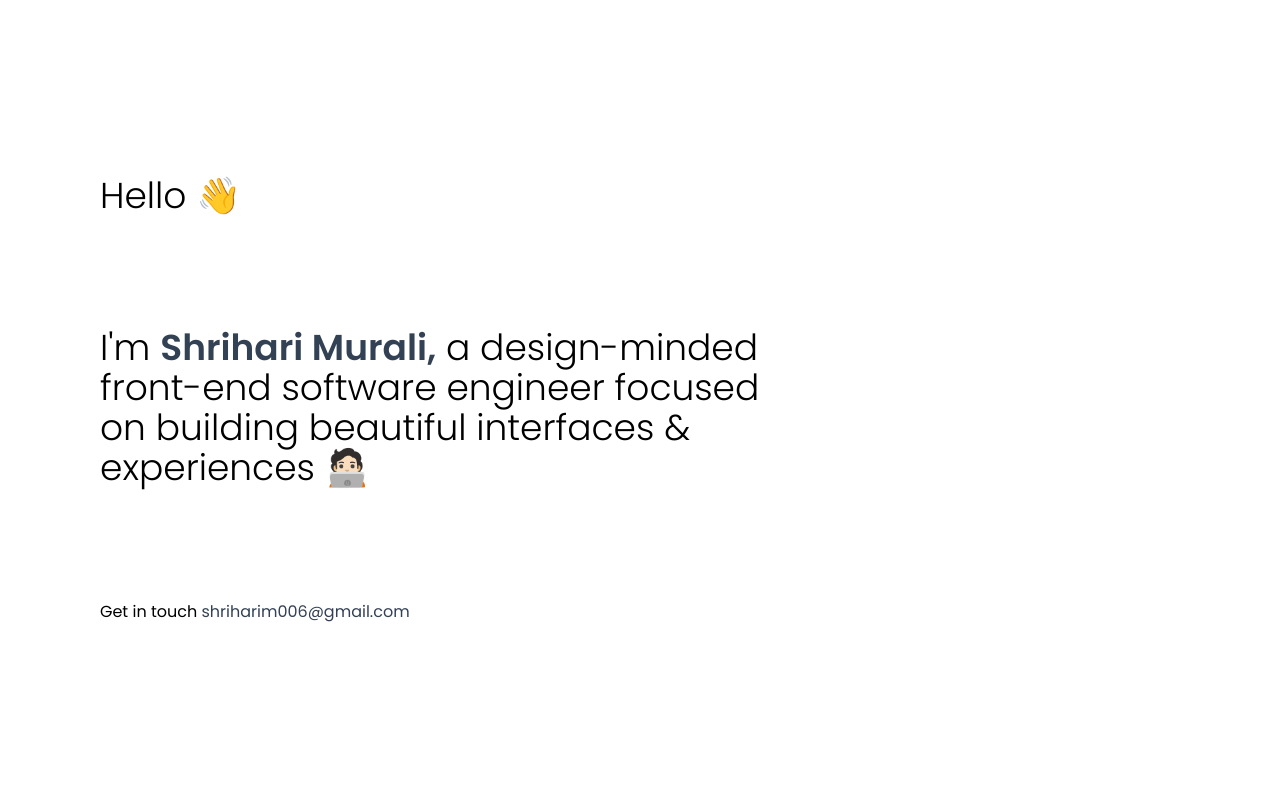
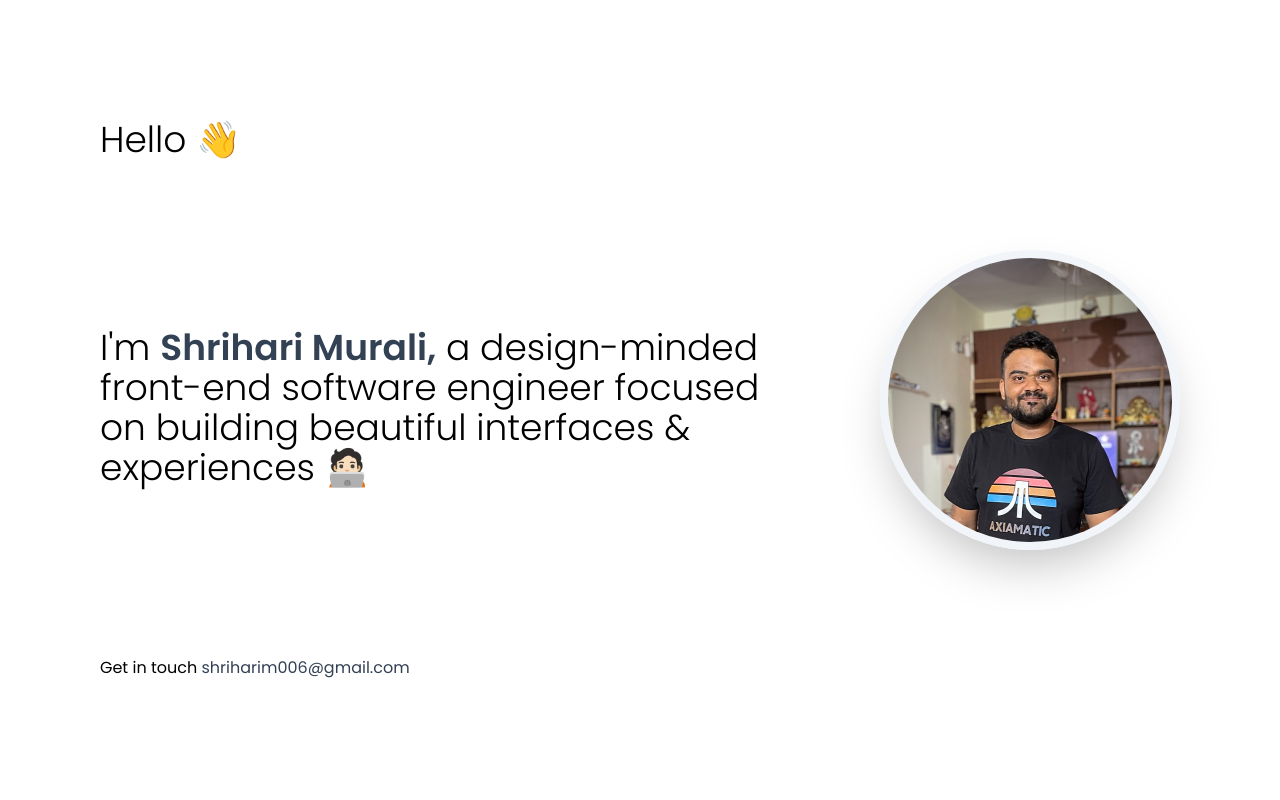
Before and after one commit to shriharimurali/shri-portfolio, a React (Vite) app: page / in a window 1280 px wide. Shown: the top 800 px of the page. Built offline with nearby package versions, Linux system fonts and the light colour scheme.

Commit message:
Add profile pic

```diff
--- a/index.html
+++ b/index.html
@@ -7,15 +7,15 @@
       href="https://fonts.googleapis.com/css2?family=Material+Symbols+Outlined:opsz,wght,FILL,GRAD@20..48,100..700,0..1,-50..200" />
     <meta name="viewport" content="width=device-width, initial-scale=1.0 shrink-to-fit=no" />
     <meta name="keyword" content="portfolio, javascript, developer, frontend, Shrihari, shriharimurali">
-    <meta name="description" content="Welcome to my frontend developer portfolio website. I specialize in creating stunning and intuitive user interfaces using HTML, CSS, and JavaScript." />
+    <meta name="description" content="Welcome to my frontend developer portfolio website. I specialize in creating stunning and intuitive user interfaces using HTML, CSS, and JavaScript, React." />
     <meta property="og:title" content="Shrihari Murali | Front End  Developer" />
-    <meta property="og:description" content="Welcome to my frontend developer portfolio website. I specialize in creating stunning and intuitive user interfaces using HTML, CSS, and JavaScript." />
+    <meta property="og:description" content="Welcome to my frontend developer portfolio website. I specialize in creating stunning and intuitive user interfaces using HTML, CSS, and JavaScript, React." />
     <meta property="og:image" content="https://shriharimurali.dev/brand.png" />
     <meta property="og:url" content="https://shriharimurali.dev" />
     <meta property="og:type" content="website" />
     <meta name="twitter:card" content="https://shriharimurali.dev/brand.png" />
     <meta name="twitter:title" content="Shrihari Murali | Front End  Developer" />
-    <meta name="twitter:description" content="Welcome to my frontend developer portfolio website. I specialize in creating stunning and intuitive user interfaces using HTML, CSS, and JavaScript." />
+    <meta name="twitter:description" content="Welcome to my frontend developer portfolio website. I specialize in creating stunning and intuitive user interfaces using HTML, CSS, and JavaScript, React." />
     <meta name="twitter:image" content="https://shriharimurali.dev/brand.png" />
     <title>Shrihari Murali | Front End Developer</title>
   </head>
--- a/src/components/Hero.tsx
+++ b/src/components/Hero.tsx
@@ -1,6 +1,7 @@
 export const Hero = () => {
   return (
-    <header className="flex flex-col justify-around h-screen py-[70px] px-[50px] md:py-[120px] md:px-[100px]  w-full max-w-screen-2xl">
+    <header className="flex flex-col md:flex-row gap-10 md:gap-10 md:justify-between h-screen py-[70px] px-[50px] md:py-[120px] md:px-[100px] w-full max-w-screen-2xl">
+      <div className="flex flex-col justify-between gap-5 md:gap-0">
         <h2 className="text-2xl md:text-4xl font-light">Hello 👋</h2>
 
         <p className="text-2xl md:text-4xl font-light leading-relaxed max-w-2xl">
@@ -24,6 +25,18 @@ export const Hero = () => {
             <span className="absolute -bottom-1 left-0 w-0 h-1 bg-blue-400 transition-all  group-hover:w-[209px]"></span>
           </span>
         </p>
+      </div>
+
+      <div className="flex items-center h-full justify-center md:justify-end">
+        <div className="w-[200px] md:w-[300px] md:h-[300px] rounded-full overflow-hidden border-8 border-slate-100 shadow-2xl">
+          <img
+            src="/Profile.png"
+            alt="profile-pic"
+            className="w-full h-full"
+            loading="lazy"
+          />
+        </div>
+      </div>
     </header>
   );
 };
```
Also changed, not shown: public/Profile.png (added), public/brand.png. Lines whose indentation alone changed are shown as unchanged.
